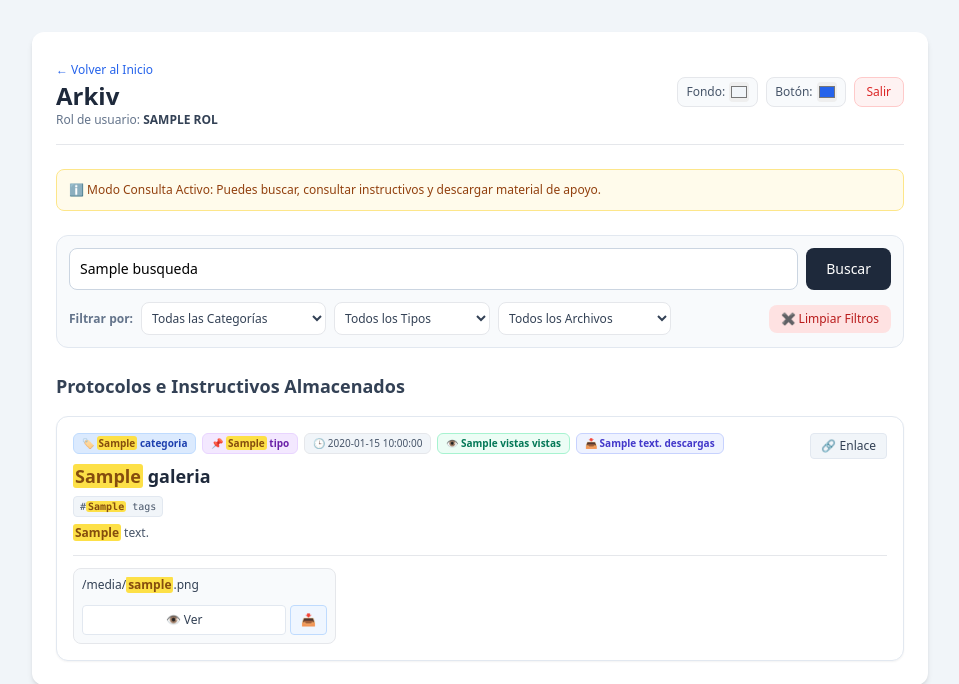
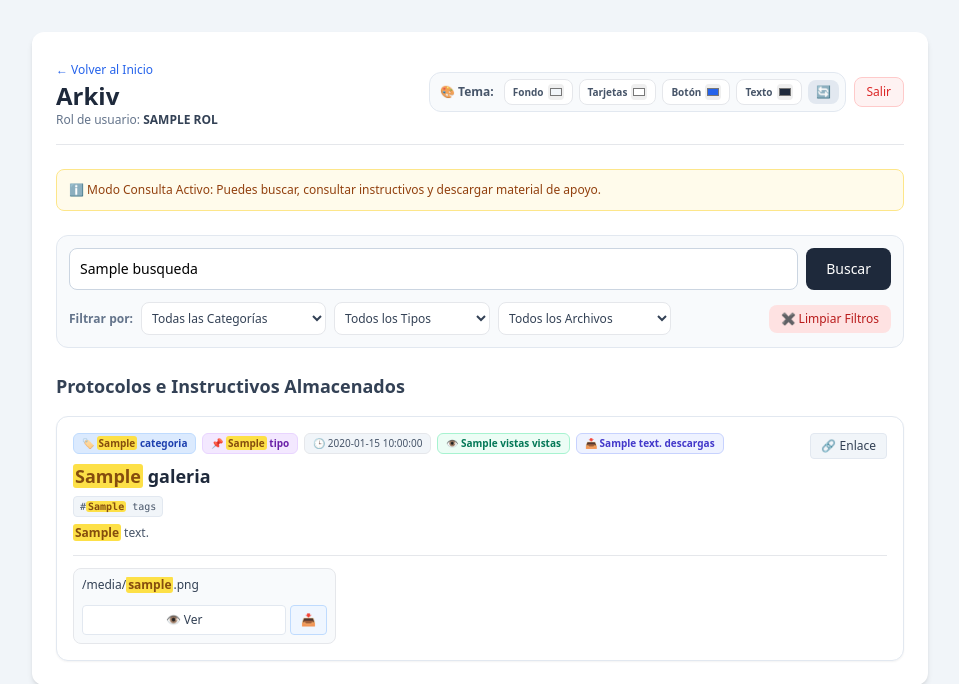
Before and after one commit to jesusmosqueraro-bot/gestor-archivos-mossoft, a Flask app: template templates/index.html in a window 1280 px wide. Shown: the top 684 px of the page, without its empty margins (160-1119 px from the left). Run offline with Flask 3, Linux system fonts and the light colour scheme; the template is opened without the code that fills it: most values are stand-ins (such as "Sample title", 1, 10 or a date in 2020); some libraries are stand-ins or nearby versions.

Commit message:
Update index.html

```diff
--- a/templates/index.html
+++ b/templates/index.html
@@ -22,38 +22,58 @@
 </head>
 <body id="main-body" class="bg-slate-100 min-h-screen p-3 sm:p-8 transition-colors duration-300">
 
-    <!-- Notificación Toast de Portapapeles -->
+    <!-- Notificación Toast -->
     <div id="toast-copiado" class="fixed bottom-5 right-5 bg-slate-900 text-white text-xs px-4 py-2.5 rounded-lg shadow-xl hidden z-50 flex items-center gap-2 transition-all">
         <span>✅ ¡Enlace del instructivo copiado al portapapeles!</span>
     </div>
 
-    <div class="max-w-4xl mx-auto bg-white rounded-xl shadow-md p-4 sm:p-6 w-full overflow-hidden">
+    <!-- Contenedor Principal -->
+    <div class="custom-card max-w-4xl mx-auto bg-white rounded-xl shadow-md p-4 sm:p-6 w-full overflow-hidden transition-colors duration-300">
 
-        <!-- Encabezado -->
-        <div class="flex flex-col sm:flex-row justify-between items-start sm:items-center border-b pb-4 mb-6 gap-4">
+        <!-- Encabezado y Barra de Personalización RGB -->
+        <div class="flex flex-col lg:flex-row justify-between items-start lg:items-center border-b pb-4 mb-6 gap-4">
             <div>
                 <a href="/bienvenida" class="text-xs text-blue-600 hover:underline">← Volver al Inicio</a>
-                <h1 class="text-xl sm:text-2xl font-bold text-slate-800">Arkiv</h1>
+                <h1 class="custom-text text-xl sm:text-2xl font-bold text-slate-800">Arkiv</h1>
                 <p class="text-xs text-slate-500">Rol de usuario: <span class="font-bold text-slate-700 uppercase">{{ rol }}</span></p>
             </div>
 
-            <div class="flex flex-wrap items-center gap-2 w-full sm:w-auto">
+            <div class="flex flex-wrap items-center gap-2 w-full lg:w-auto">
                 {% if rol == 'admin' %}
                     <a href="/usuarios" class="text-xs bg-purple-50 text-purple-700 border border-purple-200 px-3 py-1.5 rounded-lg font-medium hover:bg-purple-100">Usuarios</a>
                     <a href="/logs" class="text-xs bg-slate-50 text-slate-700 border border-slate-200 px-3 py-1.5 rounded-lg font-medium hover:bg-slate-100">Bitácora Logs</a>
                 {% endif %}
 
-                <div class="flex items-center gap-1 bg-slate-50 px-2 py-1 border rounded-lg">
-                    <label for="bgPicker" class="text-xs text-slate-600">Fondo:</label>
-                    <input type="color" id="bgPicker" value="#f1f5f9" oninput="aplicarFondoRgb(this.value)" class="w-5 h-5 rounded cursor-pointer border-0">
+                <!-- 🎨 PANEL RGB EXPANDIDO -->
+                <div class="flex flex-wrap items-center gap-1.5 bg-slate-50 p-1.5 border border-slate-200 rounded-xl text-xs shrink-0">
+                    <span class="font-bold text-slate-600 px-1">🎨 Tema:</span>
+
+                    <label class="flex items-center gap-1 bg-white px-2 py-1 rounded-lg border cursor-pointer hover:bg-slate-100" title="Cambiar Fondo General">
+                        <span class="text-[10px] font-semibold text-slate-600">Fondo</span>
+                        <input type="color" id="bgPicker" value="#f1f5f9" oninput="aplicarFondoRgb(this.value)" class="w-4 h-4 rounded cursor-pointer border-0 p-0">
+                    </label>
+
+                    <label class="flex items-center gap-1 bg-white px-2 py-1 rounded-lg border cursor-pointer hover:bg-slate-100" title="Cambiar Fondo de Tarjetas y Contenedores">
+                        <span class="text-[10px] font-semibold text-slate-600">Tarjetas</span>
+                        <input type="color" id="cardPicker" value="#ffffff" oninput="aplicarContenedorRgb(this.value)" class="w-4 h-4 rounded cursor-pointer border-0 p-0">
+                    </label>
+
+                    <label class="flex items-center gap-1 bg-white px-2 py-1 rounded-lg border cursor-pointer hover:bg-slate-100" title="Cambiar Color de Botones">
+                        <span class="text-[10px] font-semibold text-slate-600">Botón</span>
+                        <input type="color" id="btnPicker" value="#2563eb" oninput="aplicarBotonRgb(this.value)" class="w-4 h-4 rounded cursor-pointer border-0 p-0">
+                    </label>
+
+                    <label class="flex items-center gap-1 bg-white px-2 py-1 rounded-lg border cursor-pointer hover:bg-slate-100" title="Cambiar Color de Textos">
+                        <span class="text-[10px] font-semibold text-slate-600">Texto</span>
+                        <input type="color" id="textPicker" value="#1e293b" oninput="aplicarTextoRgb(this.value)" class="w-4 h-4 rounded cursor-pointer border-0 p-0">
+                    </label>
+
+                    <button onclick="restablecerTemaRgb()" class="bg-slate-200 hover:bg-slate-300 text-slate-700 px-2 py-1 rounded-lg text-xs font-bold transition-colors" title="Restablecer Colores por Defecto">
+                        🔄
+                    </button>
                 </div>
 
-                <div class="flex items-center gap-1 bg-slate-50 px-2 py-1 border rounded-lg">
-                    <label for="btnPicker" class="text-xs text-slate-600">Botón:</label>
-                    <input type="color" id="btnPicker" value="#2563eb" oninput="aplicarBotonRgb(this.value)" class="w-5 h-5 rounded cursor-pointer border-0">
-                </div>
-
-                <a href="/logout" class="text-xs bg-red-50 text-red-600 border border-red-200 px-3 py-1.5 rounded-lg hover:bg-red-100 font-medium ml-auto sm:ml-0">
+                <a href="/logout" class="text-xs bg-red-50 text-red-600 border border-red-200 px-3 py-1.5 rounded-lg hover:bg-red-100 font-medium ml-auto lg:ml-0">
                     Salir
                 </a>
             </div>
@@ -171,12 +191,12 @@
             </form>
         </div>
 
-        <h2 class="text-lg font-semibold text-slate-700 mb-4">Protocolos e Instructivos Almacenados</h2>
+        <h2 class="custom-text text-lg font-semibold text-slate-700 mb-4">Protocolos e Instructivos Almacenados</h2>
 
         {% if galerias %}
             <div class="flex flex-col gap-6">
                 {% for galeria in galerias %}
-                    <div id="instructivo-{{ galeria.id }}" class="border rounded-xl p-3 sm:p-4 bg-white shadow-sm border-slate-200 w-full overflow-hidden searchable-item">
+                    <div id="instructivo-{{ galeria.id }}" class="custom-card border rounded-xl p-3 sm:p-4 bg-white shadow-sm border-slate-200 w-full overflow-hidden searchable-item transition-colors duration-300">
                         <div class="flex flex-col sm:flex-row justify-between items-start border-b pb-3 mb-3 gap-3">
                             <div class="w-full sm:w-auto flex-1 min-w-0">
 
@@ -201,7 +221,7 @@
                                     </span>
                                 </div>
 
-                                <h3 class="text-base sm:text-lg font-bold text-slate-800 break-all highlightable">{{ galeria.titulo }}</h3>
+                                <h3 class="custom-text text-base sm:text-lg font-bold text-slate-800 break-all highlightable">{{ galeria.titulo }}</h3>
 
                                 {% if galeria.tags %}
                                 <div class="flex flex-wrap gap-1 my-1.5">
@@ -213,7 +233,7 @@
                                 </div>
                                 {% endif %}
 
-                                <p class="text-xs text-slate-600 mt-1 break-words leading-relaxed highlightable">{{ galeria.descripcion }}</p>
+                                <p class="custom-text text-xs text-slate-600 mt-1 break-words leading-relaxed highlightable">{{ galeria.descripcion }}</p>
                             </div>
 
                             <div class="flex flex-wrap items-center gap-2 w-full sm:w-auto justify-end shrink-0 pt-1 sm:pt-0">
@@ -363,7 +383,7 @@
             });
         });
 
-        // 📊 CONTADORES DE MÉTRICAS JS EN TIEMPO REAL
+        // 📊 CONTADORES Y REGISTRO EN LOGS
         function incrementarVistaUI(galeriaId) {
             fetch('/incrementar_vista/' + galeriaId, { method: 'POST' }).then(() => {
                 const el = document.getElementById('vistas-count-' + galeriaId);
@@ -378,14 +398,14 @@
             }).catch(err => console.error(err));
         }
 
-        // 📥 DESCARGA DIRECTA
+        // 📥 DESCARGA DIRECTA (PROXIED & AUDITED)
         function descargarArchivoDirecto(fileUrl, fileName, galeriaId) {
             if (galeriaId) incrementarDescargaUI(galeriaId);
             const proxyUrl = '/pdf_proxy?url=' + encodeURIComponent(fileUrl) + '&download=1&name=' + encodeURIComponent(fileName);
             window.location.href = proxyUrl;
         }
 
-        // 👁️ VISOR CON MÉTRICA
+        // 👁️ VISOR
         function abrirPrevisualizacion(fileUrl, fileName, galeriaId) {
             if (galeriaId) incrementarVistaUI(galeriaId);
 
@@ -404,7 +424,7 @@
             const esVideo = ['mp4', 'mov', 'webm', 'avi'].includes(ext) || fileUrl.includes('/video/upload/');
             const esImagen = (['png', 'jpg', 'jpeg', 'gif', 'webp'].includes(ext) || fileUrl.includes('/image/upload/')) && !esPDF;
 
-            // 1. PDF SERVIDO DESDE EL PROXY INTERNO
+            // 1. PDF
             if (esPDF) {
                 const proxyInlineUrl = '/pdf_proxy?url=' + encodeURIComponent(fileUrl) + '&download=0&name=' + encodeURIComponent(fileName);
                 content.innerHTML = `
@@ -453,19 +473,51 @@
             if (e.key === 'Escape') cerrarPrevisualizacion();
         });
 
+        // 🎨 SISTEMA DUAL RGB CON PERSISTENCIA LOCALSTORAGE
         function aplicarFondoRgb(colorHex) {
             document.body.style.backgroundColor = colorHex;
-            localStorage.setItem('custom_bg_color', colorHex);
+            localStorage.setItem('rgb_bg', colorHex);
         }
+
+        function aplicarContenedorRgb(colorHex) {
+            document.querySelectorAll('.custom-card').forEach(card => {
+                card.style.backgroundColor = colorHex;
+            });
+            localStorage.setItem('rgb_card', colorHex);
+        }
+
         function aplicarBotonRgb(colorHex) {
-            document.querySelectorAll('.btn-custom').forEach(btn => { btn.style.backgroundColor = colorHex; });
-            localStorage.setItem('custom_btn_color', colorHex);
+            document.querySelectorAll('.btn-custom').forEach(btn => {
+                btn.style.backgroundColor = colorHex;
+            });
+            localStorage.setItem('rgb_btn', colorHex);
         }
+
+        function aplicarTextoRgb(colorHex) {
+            document.querySelectorAll('.custom-text').forEach(txt => {
+                txt.style.color = colorHex;
+            });
+            localStorage.setItem('rgb_text', colorHex);
+        }
+
+        function restablecerTemaRgb() {
+            localStorage.removeItem('rgb_bg');
+            localStorage.removeItem('rgb_card');
+            localStorage.removeItem('rgb_btn');
+            localStorage.removeItem('rgb_text');
+            location.reload();
+        }
+
         document.addEventListener('DOMContentLoaded', () => {
-            const bg = localStorage.getItem('custom_bg_color');
-            const btn = localStorage.getItem('custom_btn_color');
+            const bg = localStorage.getItem('rgb_bg');
+            const card = localStorage.getItem('rgb_card');
+            const btn = localStorage.getItem('rgb_btn');
+            const text = localStorage.getItem('rgb_text');
+
             if (bg) { aplicarFondoRgb(bg); document.getElementById('bgPicker').value = bg; }
+            if (card) { aplicarContenedorRgb(card); document.getElementById('cardPicker').value = card; }
             if (btn) { aplicarBotonRgb(btn); document.getElementById('btnPicker').value = btn; }
+            if (text) { aplicarTextoRgb(text); document.getElementById('textPicker').value = text; }
         });
     </script>
 
```
